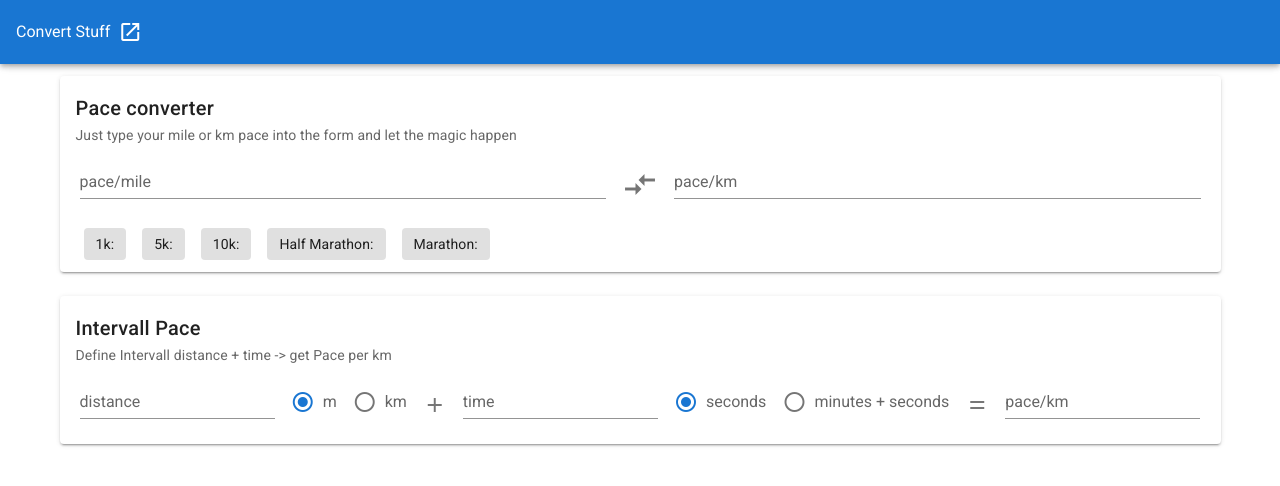
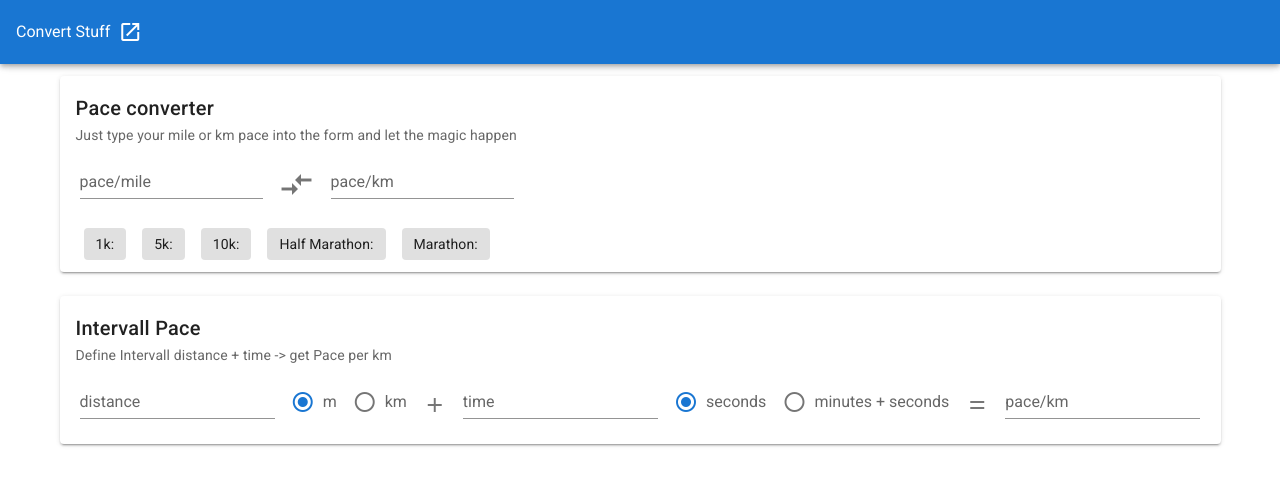
Before and after one commit to FelixSchinkel/pace-converter, a Vue app: page / in a window 1280 px wide. Shown: the top 486 px of the page. Built offline with nearby package versions, Linux system fonts and the light colour scheme.

Commit message:
moved pace input PaceInput Component - created with composition api

```diff
--- a/src/components/ConvertPace.vue
+++ b/src/components/ConvertPace.vue
@@ -4,23 +4,15 @@
     <v-card-subtitle>Just type your mile or km pace into the form and let the magic happen</v-card-subtitle>
     <v-card-text>
       <v-row>
-        <v-text-field
-          class="mx-4"
+        <PaceInput
+          v-model="paceMile"
           label="pace/mile"
-          v-model="paceMile"
-          :rules="inputRules"
-          type="tel"
-          maxlength="4"
           @focus="setConvertionDirection(true)"
         />
         <v-icon large>mdi-compare-horizontal</v-icon>
-        <v-text-field
-          class="mx-4"
+        <PaceInput
+          v-model="paceKm"
           label="pace/km"
-          v-model="paceKm"
-          :rules="inputRules"
-          type="tel"
-          maxlength="4"
           @focus="setConvertionDirection(false)"
         />
       </v-row>
@@ -36,11 +28,17 @@
 </template>
 
 <script>
+import PaceInput from "./PaceInput"
+
 // regex checks if time format is: M.SS
 const pattern = /^([0-9][.,][0-5][0-9])$/;
 
 export default {
+  components: {
+    PaceInput
+  },
   data: () => ({
+    // set convetion direction if set to false direction is Km 2 miles
     convDirMiles2Km: true,
     paceMile: "",
     paceKm: "",
@@ -56,30 +54,18 @@ export default {
     paceMile: function() {
       if (this.convDirMiles2Km) {
         this.paceKm = this.convertPace();
-        this.paceMile = this.addFullStopToInputString(this.paceMile);
       }
     },
     paceKm: function() {
       if (!this.convDirMiles2Km) {
         this.paceMile = this.convertPace();
-        this.paceKm = this.addFullStopToInputString(this.paceKm);
       }
     }
   },
   methods: {
-    //when typing 3 numbers back to back => add "," automatically after first number
-    addFullStopToInputString: function(inputString) {
-      if (
-        inputString.length === 3 &&
-        !isNaN(inputString) &&
-        !inputString.includes(".")
-      ) {
-        return inputString.slice(0, 1) + "." + inputString.slice(1);
-      }
-      return inputString;
-    },
     // set convertion direction base on selected input (either mile 2 km or km 2 mile)
     setConvertionDirection: function(dir) {
+      console.debug("set conversion direction:", dir);
       this.convDirMiles2Km = dir;
     },
     // convert pace mile to km or other way arround if input is valid
@@ -88,6 +74,7 @@ export default {
       let pace = this.convDirMiles2Km === true ? this.paceMile : this.paceKm;
       if (!pattern.test(pace)) return "";
 
+      console.debug("convert pace", pace)
       let split = pace.split(/[.,]/);
       let pacePerUnitInSecondes = parseInt(split[0]) * 60 + parseInt(split[1]); // Unit = km or mile depending an convDirMiles2Km
 
@@ -107,7 +94,9 @@ export default {
         this.paceKmInSeconds = convertedPacePerUnitInSeconds;
       else this.paceKmInSeconds = pacePerUnitInSecondes;
 
-      return this.pace2string(convertedPacePerUnitInSeconds);
+      let paceAsString = this.pace2string(convertedPacePerUnitInSeconds);
+      console.debug("converted pace:", paceAsString)
+      return paceAsString
     },
 
     // create human readable string format: M.SS
--- /dev/null
+++ b/src/components/PaceInput.vue
@@ -0,0 +1,54 @@
+<template>
+  <div>
+    <v-text-field
+      class="mx-4"
+      :label="label"
+      v-model="data"
+      :rules="inputRules"
+      type="tel"
+      maxlength="4"
+      @focus="$emit('focus', $event)"
+    />
+  </div>
+</template>
+
+<script>
+import { ref, watchEffect, watch } from "@vue/composition-api";
+
+// regex checks if time format is: M.SS
+const pattern = /^([0-9][.,][0-5][0-9])$/;
+
+export default {
+  props: {
+    label: String,
+    value: String
+  },
+  setup(props, context) {
+    const inputRules = [
+      value => {
+        return pattern.test(value) || "Invalid Time Format use M.SS";
+      }
+    ];
+    // input data
+    const data = ref(props.value);
+    watch(
+      () => props.value,
+      value => (data.value = value)
+    );
+
+    watchEffect(() => {
+      let val = data.value;
+      //when typing 3 numbers back to back => add "." automatically after first number
+      if (val.length === 3 && !isNaN(val) && !val.includes(".")) {
+        data.value = val.slice(0, 1) + "." + val.slice(1);
+      }
+      // if data is valid input update parent v-model
+      if (pattern.test(data.value)) {
+        context.emit("input", data.value);
+      }
+    });
+
+    return { data, inputRules };
+  }
+};
+</script>
```
